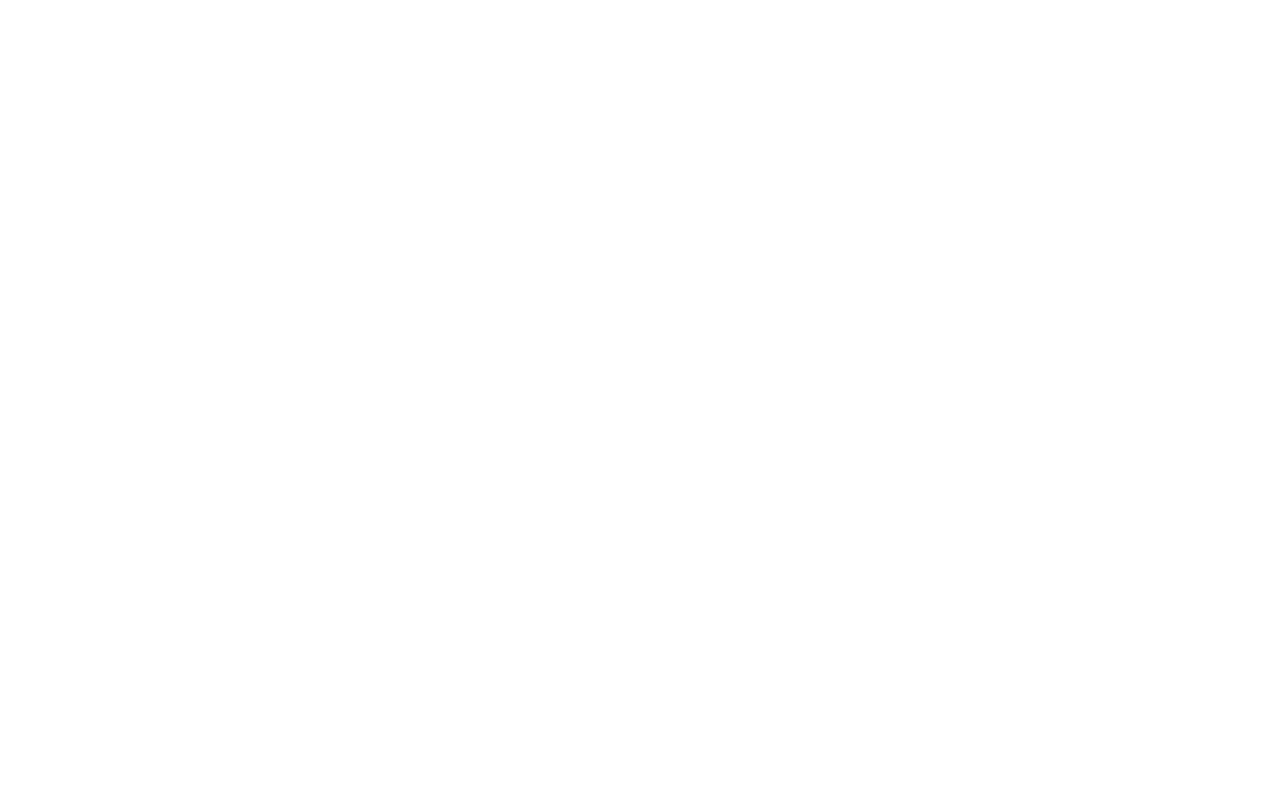
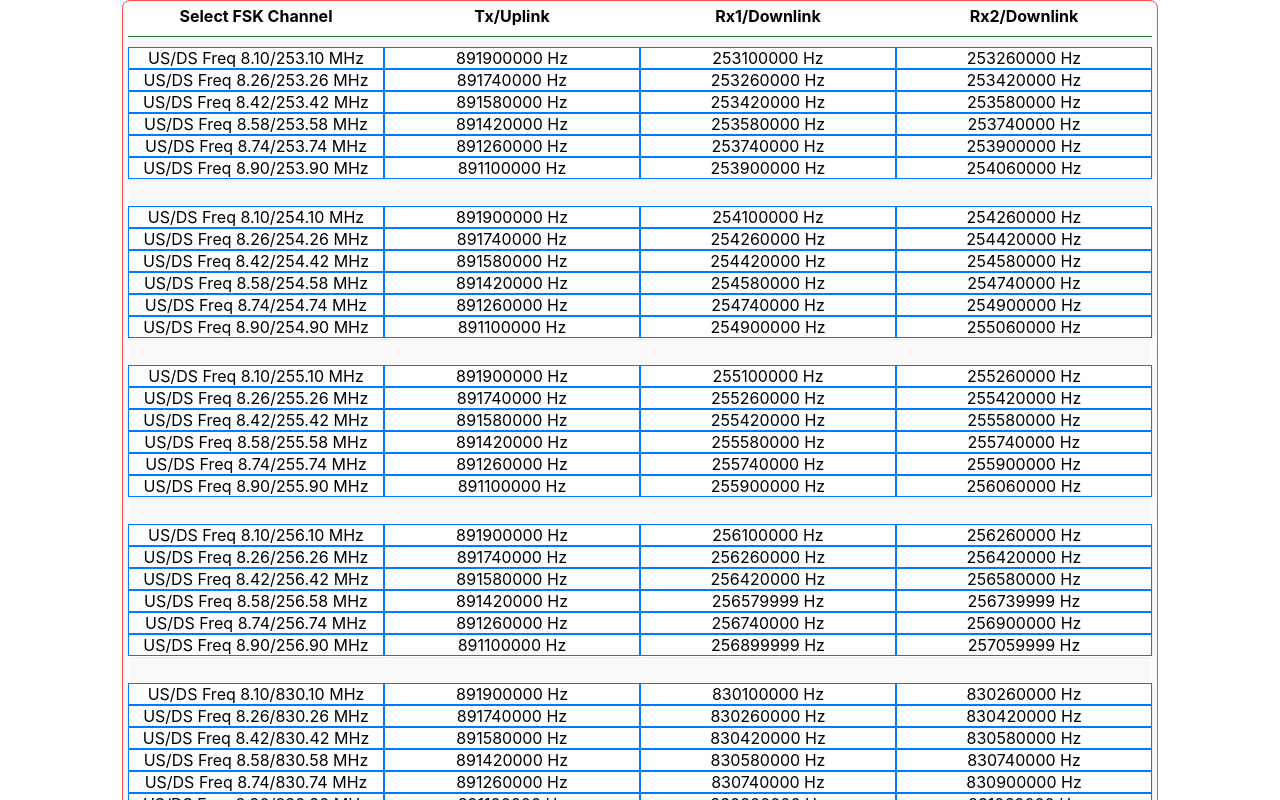
Before and after one commit to pavanpenneti/CLITesting, a React (Create React App) app: page /frequencyTable in a window 1280 px wide. Before the commit this address had no page. Shown: the top 800 px of the page. Built offline with nearby package versions, Linux system fonts and the light colour scheme.

Commit message:
added frequency table

```diff
--- a/src/App.js
+++ b/src/App.js
@@ -12,6 +12,7 @@ import DailyReport from './Screens/components/DailyReport';
 import DiagnosticsTool from './Screens/components/DiagnosticsTool';
 import LogDataNewProtocol from './Screens/components/LogDataNewProtocol';
 import SetDataFormatNewProtocol from './Screens/components/SetDataFormatNewProtocol';
+import FrequencyTable from './Screens/components/FrequencyTable';
 
 
 function App() {
@@ -29,9 +30,10 @@ function App() {
 				<Route exact path='/SetDataFormatNewProtocol' Component={SetDataFormatNewProtocol}></Route>
 
 				<Route exact path='/dailyReport' Component={DailyReport}></Route>
-
+				FrequencyTable
 				<Route exact path='/diagnosticstool' Component={DiagnosticsTool}></Route>
 				<Route exact path='/logDataDetail' Component={LogDetail}></Route>
+				<Route exact path='/frequencyTable' Component={FrequencyTable}></Route>
 
 		</Routes>
 	</Router>
--- a/src/Screens/components/CLIData.js
+++ b/src/Screens/components/CLIData.js
@@ -217,6 +217,7 @@ function CLIData() {
             })}
           </tbody>
         </table>
+
       </div>
     </div>
   );
--- a/src/Screens/components/DiagnosticsTool.js
+++ b/src/Screens/components/DiagnosticsTool.js
@@ -17,6 +17,7 @@ const DiagnosticsTool = () => {
   ]);
 
   const options = [
+    'mergeData',
     'date',
     'Version',
     'Hardware Rev.',
@@ -112,7 +113,9 @@ const DiagnosticsTool = () => {
 
     setRows(updatedRows);
   };
-
+  const mergeData = (data) => {
+    return data.replace(/\s+/g, '');
+  };
   const reverseData = (data) => {
     return data.split(' ').reverse().join(' ');
   };
@@ -687,6 +690,10 @@ const DiagnosticsTool = () => {
         .join(' ');
       let processedData, methodName;
       switch (row.selectedOption) {
+        case 'mergeData':
+            methodName = 'mergeData';
+            processedData = mergeData(slicedData); // Example for Merge: remove spaces
+            break;
         case 'date':
             methodName = 'date';
             processedData = date(slicedData); // Example for Merge: remove spaces
--- /dev/null
+++ b/src/Screens/components/FrequencyTable.js
@@ -0,0 +1,129 @@
+import React, { useState, useEffect } from 'react';
+
+const FrequencyTable = () => {
+  const downlinkFrequencies = [8, 9, 10, 11, 202, 203, 204, 205]; // MHz values
+  const uplinkFrequencies = [253, 254, 255, 256, 830, 831, 832, 833]; // MHz values
+  const BW = 160000; // Bandwidth value
+
+  // Function to generate frequencies based on a downlink start frequency
+  const generateFrequencies = (downlinkStartFreq) => {
+    return uplinkFrequencies.flatMap((usFreq) =>
+      downlinkFrequencies.slice(0, 6).map((downlinkFreq, index) => {
+        // Dynamically calculate downlink frequency based on the start frequency
+        const downlinkFreqFinal = (downlinkStartFreq + 0.10 + index * 0.16).toFixed(2);
+
+        // Calculate uplink frequency with offset
+        const uplinkFreqFinal = (usFreq + 0.10 + 0.16 * index).toFixed(2);
+
+        return {
+          label: `${downlinkFreqFinal}/${uplinkFreqFinal}`,
+          dsFreq: parseFloat(downlinkFreqFinal),
+          usFreq: parseFloat(uplinkFreqFinal),
+        };
+      })
+    );
+  };
+
+  // Store the frequencies in the state
+  const [frequencies, setFrequencies] = useState([]);
+
+  // Effect hook to generate frequencies on component mount
+  useEffect(() => {
+    const allFrequencies = downlinkFrequencies.flatMap(downlinkFreq =>
+      generateFrequencies(downlinkFreq)
+    );
+    setFrequencies(allFrequencies);
+  }, []);
+
+  return (
+    <div style={styles.wrapper}>
+    <div style={styles.paper}>
+      <div style={styles.headers}>
+        <span style={styles.headerItem}>Select FSK Channel</span>
+        <span style={styles.headerItem}>Tx/Uplink</span>
+        <span style={styles.headerItem}>Rx1/Downlink</span>
+        <span style={styles.headerItem}>Rx2/Downlink</span>
+      </div>
+      {frequencies.map((freq, index) => {
+        const txUplink = 900000000 - (freq.dsFreq * 1000000);
+        const rx1Downlink = freq.usFreq * 1000000; // Convert MHz to Hz
+        const rx2Downlink = rx1Downlink + BW; // Add BW for Rx2
+
+        return (
+            <React.Fragment key={index}>
+          <div key={index} style={styles.row}>
+            <span style={styles.cell}>{`US/DS Freq ${freq.label} MHz`}</span>
+            <span style={styles.cell}>{parseInt(txUplink).toString()} Hz</span>
+            <span style={styles.cell}>{parseInt(rx1Downlink).toString()} Hz</span>
+            <span style={styles.cell}>{parseInt(rx2Downlink.toString())} Hz</span>
+          </div>{(index + 1) % 6 === 0 && <div style={styles.emptyRow}></div>}</React.Fragment>
+        );
+      })}
+    </div>
+  </div>
+  );
+};
+const styles = {
+    emptyRow: {
+        height: '25px',
+        border: '1px solid white', // You can adjust the height as needed
+      },
+    wrapper: {
+      display: 'flex',
+      flexWrap: 'wrap',
+      gap: '5px',
+    },
+    paper: {
+      border: '1px solid #FF4D4D',
+      padding: '5px',
+      backgroundColor: '#f9f9f9',
+      boxShadow: '0 1px 1px rgba(0, 0, 0, 0.1)',
+      borderRadius: '8px',
+      margin: 'auto',
+      flex: '1 1 calc(40%)',
+      maxWidth: 'calc(80%)',
+      minWidth: '200px',
+      textAlign: 'center',
+    },
+    title: {
+      textAlign: 'center',
+      marginBottom: '2px',
+      fontSize: '12px',
+    },
+    headers: {
+      display: 'flex',
+      justifyContent: 'space-between',
+      fontWeight: 'bold',
+      paddingBottom: '10px',
+      borderBottom: '1px solid #1E7E34',
+      marginBottom: '10px',
+      backgroundColor: '#fff',
+    },
+    headerItem: {
+      flex: 1,
+      textAlign: 'center',
+      fontSize: '16px',
+    },
+    row: {
+      display: 'flex',
+      justifyContent: 'space-between',
+      padding: '0px',
+      backgroundColor: '#fff',
+      borderRadius: '1px',
+      boxShadow: '0 1px 3px rgba(0, 0, 0, 0.1)',
+    },
+    item: {
+      flex: 1,
+      textAlign: 'left',
+      fontSize: '12px',
+    },
+    cell: {
+      flex: 1,
+      padding: '0px',
+      border: '0.1px solid #007BFF',
+      textAlign: 'center',
+    },
+  };
+
+
+export default FrequencyTable;
--- a/src/Screens/components/LogData.js
+++ b/src/Screens/components/LogData.js
@@ -9,6 +9,7 @@ import {
   faCalendarAlt,
   faNetworkWired,
   faDatabase,
+  faSignal
 } from '@fortawesome/free-solid-svg-icons';
 
 function LogData() {
@@ -845,6 +846,7 @@ function LogData() {
             />
           </Link>
         </button>
+
         <button style={{ marginLeft: '2px' }}>
           <Link to="/CLIData">
             <FontAwesomeIcon
@@ -902,6 +904,16 @@ function LogData() {
               size="1.5x"
               style={iconStyle}
               title="Log Data in Detail"
+            />
+          </Link>
+        </button>
+        <button style={{ marginLeft: '2px' }}>
+          <Link to="/frequencyTable">
+            <FontAwesomeIcon
+              icon={faSignal}
+              size="1.5x"
+              style={iconStyle}
+              title="Frequency Table"
             />
           </Link>
         </button>
--- a/src/Screens/components/SetDataFormat.js
+++ b/src/Screens/components/SetDataFormat.js
@@ -682,7 +682,7 @@ function SetDataFormat() {
           style={{
             position: 'fixed',
             padding: '0',
-            width: '80%',
+            width: '99%',
             color: 'black',
             maxHeight: '450px',
             height: '430px',
@@ -691,7 +691,7 @@ function SetDataFormat() {
             backgroundColor: '#f1f1f1',
           }}
         >
-          <p style={{ color: 'red' }}>
+
             <button
               onClick={clearLastAppendedData}
               style={{
@@ -727,18 +727,19 @@ function SetDataFormat() {
 
             <br />
             <br />
+            <p style={{ color: 'red', fontFamily: 'monospace'  }}>
             <b>
               03 04 05 06 07 08 09 10 11 12 13 14 15 16 17 18 19 20 21 22 23 24
               25 26 27 28 29 30 31 32 33 34 35 36 37 38 39 40 41 42 43 44 45 46
               47 48 49 50 51 52 53 54 55 56 57 58 59 60 61 62 63
             </b>
           </p>
-          <br />
+
           {appendedData.map((result, index) => (
-            <span key={index}>{result} </span>
+            <p style={{ color: 'black', fontFamily: 'monospace'}}>{result} </p>
           ))}
         </div>
-        <div
+        {/* <div
           style={{
             position: 'absolute',
             padding: '2px',
@@ -773,7 +774,7 @@ function SetDataFormat() {
 
           <h3 style={{ lineHeight: '0.5em' }}>Float (4 bytes):</h3>
           <p style={{ lineHeight: '0.5em' }}> Range: 1.2E-38 to 3.4E+38 </p>
-        </div>
+        </div> */}
       </div>
       <div
         style={{
@@ -815,13 +816,15 @@ function SetDataFormat() {
           Save Data to Notepad
         </button>
         {'\n'}
-        <b style={{ color: 'red' }}>
+        <p style={{ color: 'red', fontFamily: 'monospace'  }}>
+
           03 04 05 06 07 08 09 10 11 12 13 14 15 16 17 18 19 20 21 22 23 24 25
           26 27 28 29 30 31 32 33 34 35 36 37 38 39 40 41 42 43 44 45 46 47 48
           49 50 51 52 53 54 55 56 57 58 59 60 61 62 63
-        </b>
-        <br />
+        </p>
+        <p style={{ color: 'black', fontFamily: 'monospace'  }}>
         {addappendData.join('\n').replace(/,/g, ' ')}
+        </p>
       </div>
     </div>
   );
```
Also changed, not shown: src/Screens/components/ApiData.js (+53 -37 lines).
